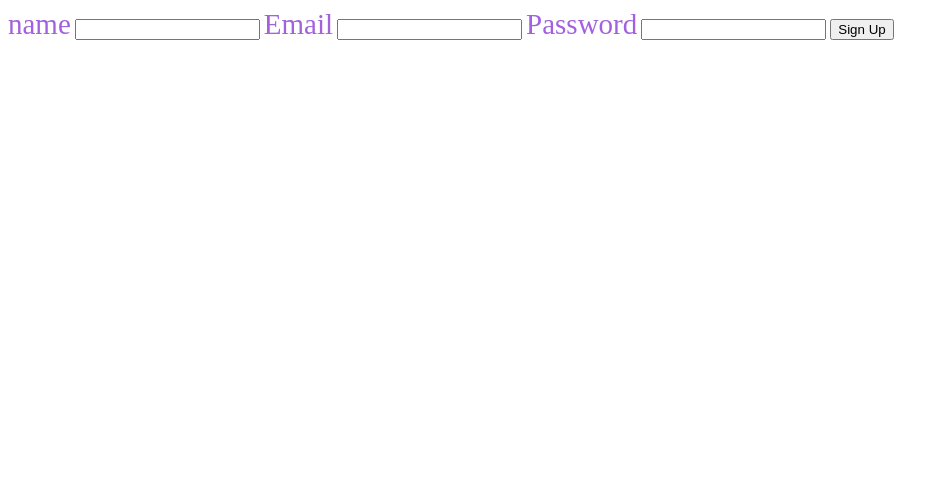
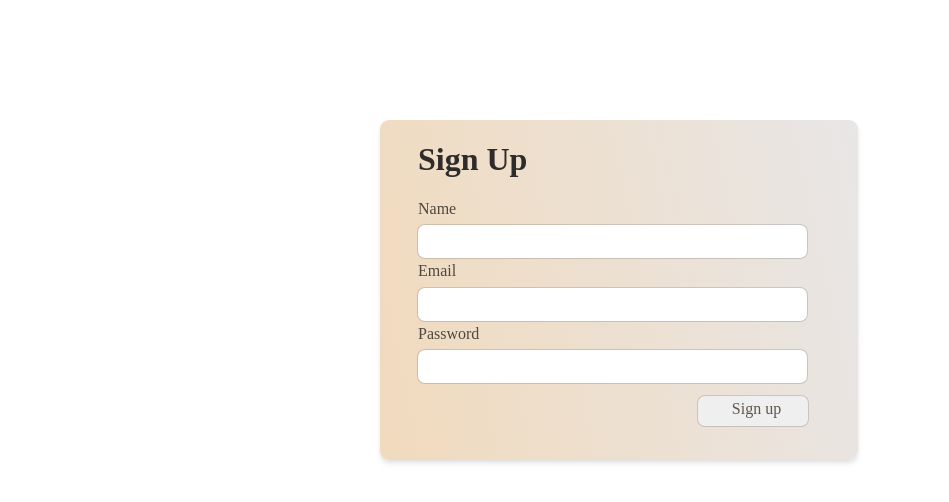
Before and after one commit to Bhazi/sample-ExpenseTracker-Application, a plain HTML site: page views/signUpPage.html in a window 1280 px wide. Shown: the whole page, without its empty margins (0-949 px from the left). Drawn offline with nearby package versions, Linux system fonts and the light colour scheme.

```diff
--- a/public/css/signUpPage.css
+++ b/public/css/signUpPage.css
@@ -1,7 +1,67 @@
 #loginForm {
-  color: rgb(162, 97, 223);
+  padding-left: 38px;
+  width: 440px;
+  height: 340px;
+  border-radius: 9px;
+  display: grid;
+  position: absolute;
+  left: 380px;
+  top: 120px;
+  box-shadow: rgba(0, 0, 0, 0.1) 0px 4px 6px -1px,
+    rgba(0, 0, 0, 0.06) 0px 2px 4px -1px;
+  background: rgb(241, 218, 189);
+  background: linear-gradient(
+    78deg,
+    rgba(241, 218, 189, 1) 0%,
+    rgba(232, 230, 230, 1) 100%
+  );
+}
+
+h1 {
+  color: rgb(46, 44, 43);
+  margin-bottom: -1rem;
 }
 
 label {
-  font-size: 29px;
+  color: rgb(78, 72, 64);
+  margin-top: 6px;
+  margin-bottom: -29px;
+  font-family: Leelawadee UI;
 }
+
+input {
+  color: rgb(56, 53, 50);
+  height: 15px;
+  /* padding-bottom: 12px; */
+  padding-left: 13px;
+  height: 31px;
+  font-family: Malgun Gothic;
+  font-size: medium;
+  font-weight: 0;
+  border-radius: 7px;
+  margin-bottom: -85px;
+  box-shadow: rgba(0, 0, 0, 0.02) 0px 1px 3px 0px,
+    rgba(27, 31, 35, 0.15) 0px 0px 0px 1px;
+  border: none;
+  width: 85%;
+}
+
+#submit {
+  color: rgb(95, 86, 73);
+  margin-top: 14px;
+  font-size: 16px;
+  padding-bottom: 4px;
+  margin-bottom: 3px;
+  width: 110px;
+  position: relative;
+  left: 280px;
+  height: 30px;
+}
+
+#message {
+  color: rgb(226, 86, 86);
+  position: relative;
+  left: 730px;
+  top: 455px;
+  font-family: Lucida Sans Unicode;
+}
--- a/public/js/login.js
+++ b/public/js/login.js
@@ -1,6 +1,6 @@
-document.getElementById("popo").addEventListener("submit", submitting);
+document.getElementById("popo").addEventListener("submit", submiting);
 
-function submitting(e) {
+function submiting(e) {
   e.preventDefault();
   var email = document.getElementById("email").value;
   var password = document.getElementById("password").value;
--- a/public/js/signUp.js
+++ b/public/js/signUp.js
@@ -1,7 +1,7 @@
-document.getElementById("loginForm").addEventListener("click", submitting);
+document.getElementById("loginForm").addEventListener("submit", submitting);
 
 function submitting(e) {
-  // e.preventDefault();
+  e.preventDefault();
   var name = document.getElementById("name").value;
   var email = document.getElementById("email").value;
   var password = document.getElementById("password").value;
@@ -14,11 +14,17 @@
         email: email,
         password: password,
       })
-      .then((response) => {})
+      .then((response) => {
+        alert("Account successfully created");
+      })
       .catch((err) => {
-        var parentDiv = document.getElementById("errorMessage");
+        var parentDiv = document.getElementById("message");
         var errorMessage = document.createElement("p");
-        errorMessage.textContent = "User already exist";
+
+        if (err.response.status == 401)
+          errorMessage.textContent = "User already exist";
+        else errorMessage.textContent = "*Inputs Invalid";
+
         parentDiv.appendChild(errorMessage);
       });
   }
--- a/views/signUpPage.html
+++ b/views/signUpPage.html
@@ -7,40 +7,20 @@
     <title>Sign Up</title>
     <link rel="stylesheet" href="/css/signUpPage.css" />
   </head>
-  <body>
+  <body id="poioil">
     <div>
       <form id="loginForm">
-        <label>name</label>
-        <input
-          type="text"
-          name=""
-          id="name"
-          oninvalid="this.setCustomValidity('Enter User Name Here')"
-          oninput="this.setCustomValidity('')"
-          required
-        />
+        <h1>Sign Up</h1>
+        <label>Name</label>
+        <input type="text" name="" id="name" />
         <label>Email</label>
-        <input
-          type="email"
-          name=""
-          id="email"
-          oninvalid="this.setCustomValidity('Enter email Here')"
-          oninput="this.setCustomValidity('')"
-          required
-        />
+        <input type="email" name="" id="email" />
         <label>Password</label>
-        <input
-          type="password"
-          name=""
-          id="password"
-          oninvalid="this.setCustomValidity('Enter Password Here')"
-          oninput="this.setCustomValidity('')"
-          required
-        />
-        <input id="submit" type="submit" value="Sign Up" />
+        <input type="password" name="" id="password" />
+        <input id="submit" type="submit" value="Sign up" />
       </form>
     </div>
-    <div id="errorMessage"></div>
+    <div id="message"></div>
     <!-- <script src="../public/js/signUp.js"></script> -->
     <script src="https://cdnjs.cloudflare.com/ajax/libs/axios/0.19.0/axios.min.js"></script>
     <script src="/js/signUp.js"></script>
```
Also changed, not shown: controllers/login.js (+6 -5 lines), controllers/signUp.js (+22 -11 lines).
